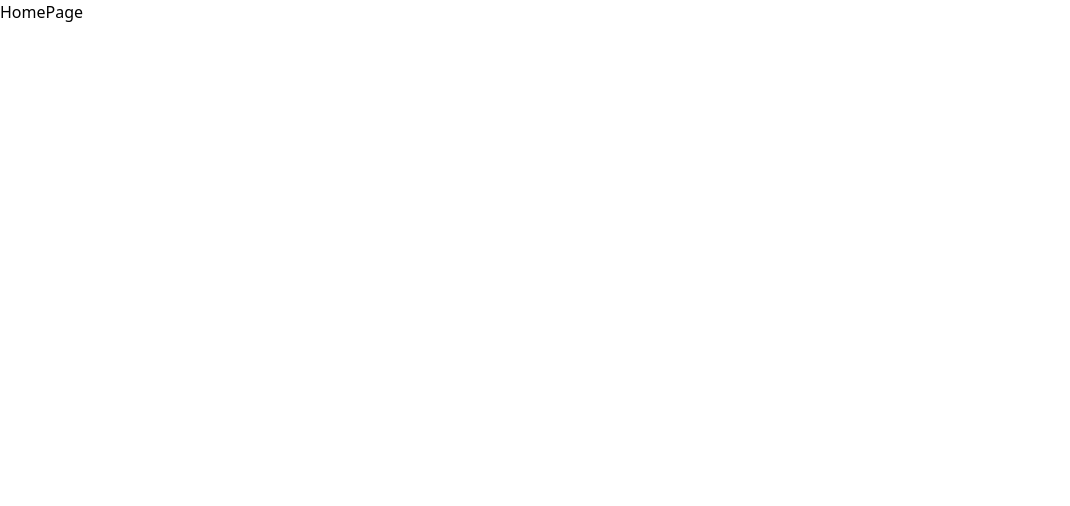
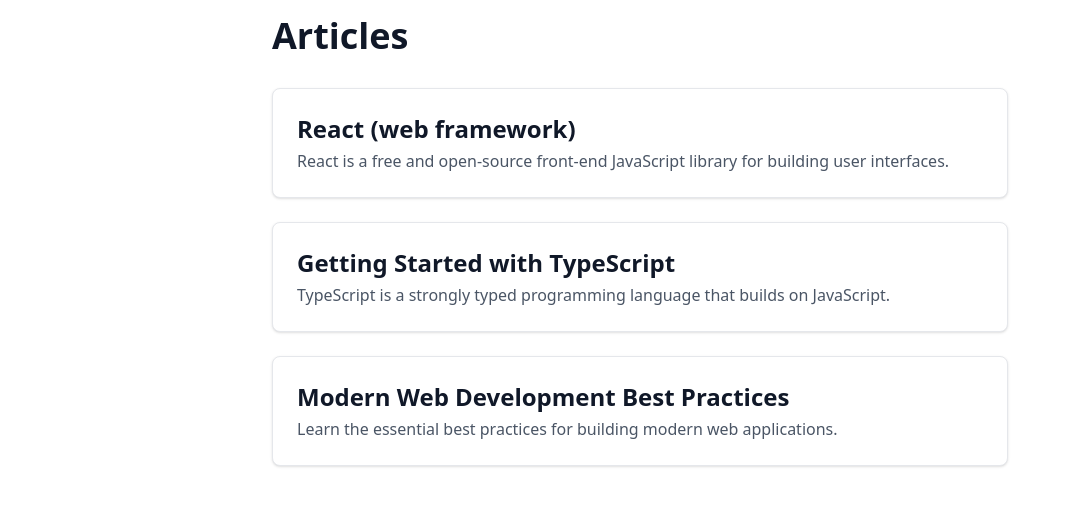
Before and after one commit to jiteshvarade/Delphi-Track-A, a React (Vite) app in the folder delphi-poc/: page / in a window 1280 px wide. Shown: the top 506 px of the page, without its empty margins (0-1070 px from the left). Built offline with nearby package versions, Linux system fonts and the light colour scheme.

Commit message:
Build aritcle list on homnepage

```diff
--- /dev/null
+++ b/delphi-poc/src/hooks/useArticles.ts
@@ -0,0 +1,84 @@
+export interface Article {
+  id: string
+  title: string
+  snippet: string
+  content: string
+}
+
+export function useArticles(): Article[] {
+  return [
+    {
+      id: '1',
+      title: 'React (web framework)',
+      snippet: 'React is a free and open-source front-end JavaScript library for building user interfaces.',
+      content: `
+        <h2>Notable features</h2>
+
+        <h3>Declarative</h3>
+        <p>React adheres to the declarative programming paradigm. Developers design views for each state of an application, and React updates and renders components when data changes. This is in contrast with imperative programming.</p>
+
+        <h3>Components</h3>
+        <p>React code is made of entities called components. These components are modular and can be reused. React applications typically consist of many layers of components. The components are rendered to a root element in the DOM using the React DOM library. When rendering a component, values are passed between components through props (short for "properties"). Values internal to a component are called its state.</p>
+        <p>The two primary ways of declaring components in React are through function components and class components. Since React v16.8, using function components is the recommended way.</p>
+
+        <h3>Function components</h3>
+        <p>Function components, announced at React Conf 2018, and available since React v16.8, are declared with a function that accepts a single "props" argument and returns JSX. Function components can use internal state with the useState Hook.</p>
+
+        <h3>React Hooks</h3>
+        <p>On February 16, 2019, React 16.8 was released to the public, introducing React Hooks. Hooks are functions that let developers "hook into" React state and lifecycle features from function components. Notably, Hooks do not work inside classes — they let developers use more features of React without classes.</p>
+        <p>React provides several built-in hooks such as useState, useContext, useReducer, useMemo and useEffect. Others are documented in the Hooks API Reference. useState and useEffect, which are the most commonly used, are for controlling state and side effects, respectively.</p>
+
+        <h4>Rules of hooks</h4>
+        <p>There are two rules of hooks which describe the characteristic code patterns that hooks rely on:</p>
+        <ol>
+          <li>"Only call hooks at the top level" — do not call hooks from inside loops, conditions, or nested statements so that the hooks are called in the same order each render.</li>
+          <li>"Only call hooks from React functions" — do not call hooks from plain JavaScript functions so that stateful logic stays with the component.</li>
+        </ol>
+        <p>Although these rules cannot be enforced at runtime, code analysis tools such as linters can be configured to detect many mistakes during development. The rules apply to both usage of Hooks and the implementation of custom Hooks, which may call other Hooks.</p>
+
+        <h3>Server components</h3>
+        <p>React server components (RSC) are function components that run exclusively on the server. The concept was first introduced in the talk "Data Fetching with Server Components". Though a similar concept to Server Side Rendering, RSCs do not send corresponding JavaScript to the client as no hydration occurs. As a result, they have no access to hooks. However, they may be asynchronous functions, allowing them to directly perform asynchronous operations.</p>
+        <p>Currently, server components are most readily usable with Next.js. With Next.js, it's possible to write components for both the server and the client (browser). When a server rendered component is received by the browser, React in the browser takes over and creates the virtual DOM and attach event handlers. This is called hydration.</p>
+      `
+    },
+    {
+      id: '2',
+      title: 'Getting Started with TypeScript',
+      snippet: 'TypeScript is a strongly typed programming language that builds on JavaScript.',
+      content: `
+        <h2>Introduction to TypeScript</h2>
+        <p>TypeScript is a strongly typed programming language that builds on JavaScript, giving you better tooling at any scale.</p>
+
+        <h3>Key Features</h3>
+        <p>TypeScript adds optional static typing to JavaScript. This helps catch errors early in development and provides better IDE support.</p>
+
+        <h3>Type Inference</h3>
+        <p>TypeScript can infer types based on the values you assign, making it easier to get started without having to annotate every variable.</p>
+
+        <h3>Interfaces and Types</h3>
+        <p>TypeScript allows you to define custom types and interfaces to describe the shape of objects, making your code more predictable and easier to refactor.</p>
+      `
+    },
+    {
+      id: '3',
+      title: 'Modern Web Development Best Practices',
+      snippet: 'Learn the essential best practices for building modern web applications.',
+      content: `
+        <h2>Best Practices Overview</h2>
+        <p>Modern web development involves many considerations from performance to accessibility and security.</p>
+
+        <h3>Performance Optimization</h3>
+        <p>Optimize your application by minimizing bundle sizes, using code splitting, and implementing lazy loading where appropriate.</p>
+
+        <h3>Accessibility</h3>
+        <p>Ensure your application is accessible to all users by following WCAG guidelines and using semantic HTML.</p>
+
+        <h3>Security</h3>
+        <p>Implement security best practices such as input validation, secure authentication, and protecting against common vulnerabilities like XSS and CSRF.</p>
+
+        <h3>Testing</h3>
+        <p>Write comprehensive tests including unit tests, integration tests, and end-to-end tests to ensure code quality and prevent regressions.</p>
+      `
+    }
+  ]
+}
--- a/delphi-poc/src/pages/HomePage.tsx
+++ b/delphi-poc/src/pages/HomePage.tsx
@@ -1,3 +1,24 @@
+import { Link } from 'react-router-dom'
+import { useArticles } from '../hooks/useArticles'
+
 export default function HomePage() {
-  return <div>HomePage</div>
+  const articles = useArticles()
+
+  return (
+    <div className="max-w-3xl mx-auto p-4">
+      <h1 className="text-4xl font-bold text-gray-900 mb-8">Articles</h1>
+      <div className="space-y-6">
+        {articles.map((article) => (
+          <Link
+            key={article.id}
+            to={`/article/${article.id}`}
+            className="block p-6 bg-white rounded-lg shadow hover:shadow-lg transition-shadow border border-gray-200"
+          >
+            <h2 className="text-2xl font-bold text-gray-900">{article.title}</h2>
+            <p className="text-base text-gray-600 mt-1">{article.snippet}</p>
+          </Link>
+        ))}
+      </div>
+    </div>
+  )
 }
```
